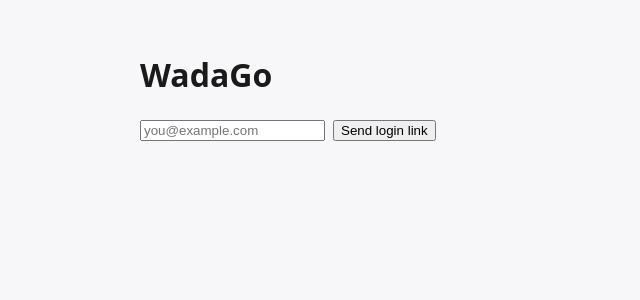
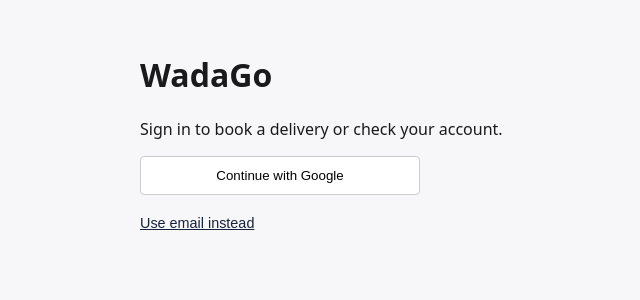
Before and after one commit to patilprathmesh2606-ctrl/Delivery, a React (Vite) app: page /Delivery/login in a window 1280 px wide. Shown: the top 300 px of the page, without its empty margins (20-660 px from the left). Built offline with nearby package versions, Linux system fonts and the light colour scheme.

Commit message:
Update Login.jsx

```diff
--- a/src/pages/Login.jsx
+++ b/src/pages/Login.jsx
@@ -1,7 +1,9 @@
 import { useState } from 'react';
 import { supabase } from '../lib/supabaseClient';
+import GoogleButton from '../components/GoogleButton';
 
 export default function Login() {
+  const [showEmail, setShowEmail] = useState(false);
   const [email, setEmail] = useState('');
   const [sent, setSent] = useState(false);
   const [error, setError] = useState(null);
@@ -20,7 +22,18 @@
   return (
     <div className="login-page">
       <h1>WadaGo</h1>
-      {sent ? (
+      <p>Sign in to book a delivery or check your account.</p>
+
+      <GoogleButton />
+
+      {!showEmail && (
+        <button type="button" className="link-btn" onClick={() => setShowEmail(true)}>
+          Use email instead
+        </button>
+      )}
+
+      {showEmail && (
+        sent ? (
           <p>Check your email for a login link.</p>
         ) : (
           <form onSubmit={handleLogin}>
@@ -34,6 +47,7 @@
             <button type="submit">Send login link</button>
             {error && <p className="error">{error}</p>}
           </form>
+        )
       )}
     </div>
   );
```
Lines whose indentation alone changed are shown as unchanged.
